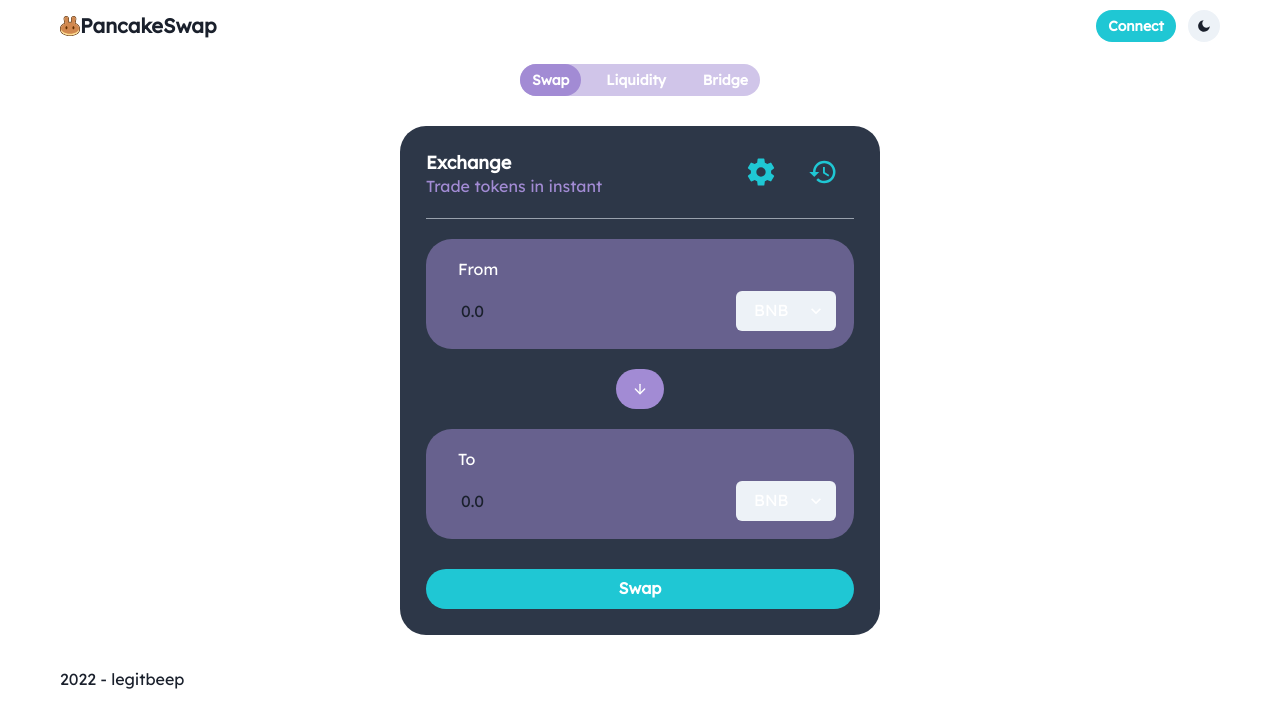
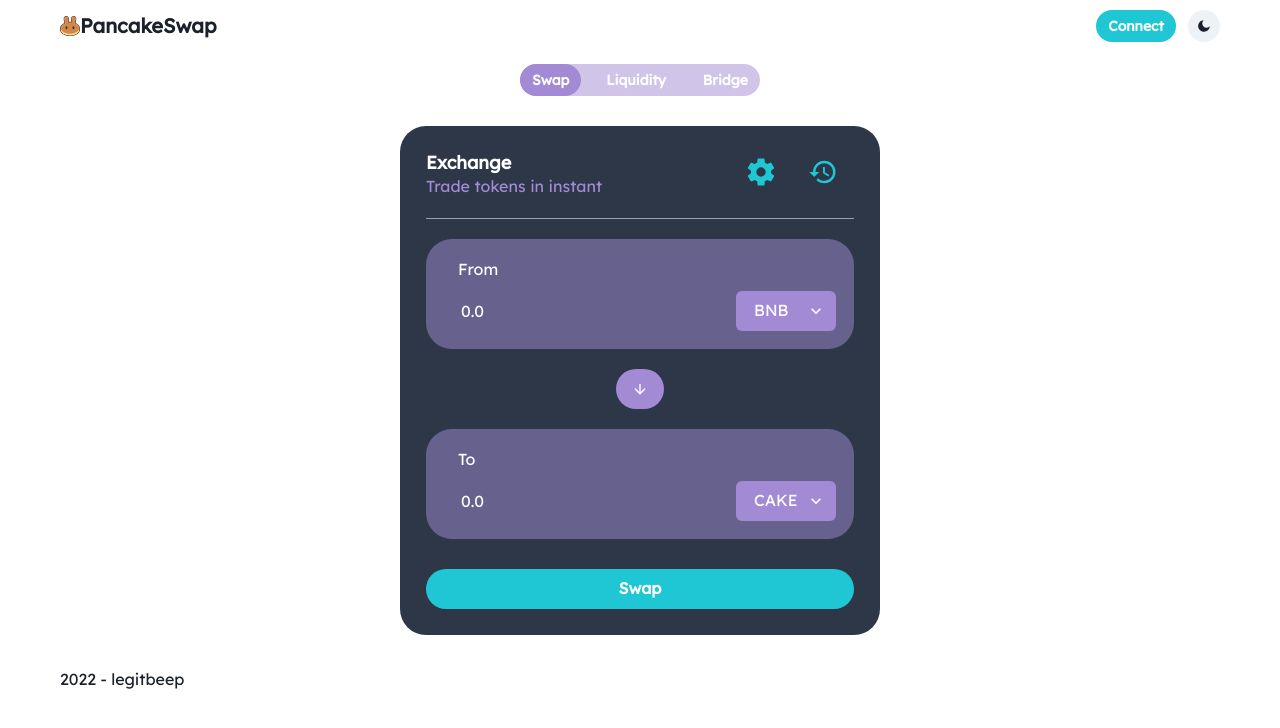
Before and after one commit to legitbeep/pancake-swap, a Next.js app: page / in a window 1280 px wide. Shown: the top 728 px of the page. Built offline with nearby package versions, Linux system fonts and the light colour scheme.

Commit message:
feat: add UI functions

```diff
--- a/src/components/exchangeBox/index.tsx
+++ b/src/components/exchangeBox/index.tsx
@@ -1,4 +1,4 @@
-import { useState } from 'react';
+import { ChangeEventHandler, useState } from 'react';
 import { Button, Box, Heading, Text, Flex, Divider, Select } from '@chakra-ui/react';
 
 import CustomInput from 'components/input';
@@ -14,6 +14,9 @@
     const [inVal, setInVal] = useState("0.0");
     const [outVal, setOutVal] = useState("0.0");
 
+    const [inCoin, setInCoin] = useState("BNB");
+    const [outCoin, setOutCoin] = useState("CAKE");
+
     const handleChange = (val:number) => {
         return (e:any) => {
             let data = e;
@@ -22,6 +25,24 @@
             : setInVal(data);
         }
     }
+
+    const handleCoin = (isOutCoin:number) => {
+        return (e:any) => {
+            isOutCoin ? setOutCoin(e.target.value) : setInCoin(e.target.value);
+        }
+    }
+
+    const handleSwitch = () => {
+        const tempVal = outVal;
+        const tempCoin = outCoin;
+
+        setOutVal(inVal);
+        setOutCoin(inCoin);
+
+        setInVal(tempVal);
+        setInCoin(tempCoin);
+    }
+
     return (
         <Box maxW={480} bgColor="gray.700" mx="auto" my="30px" borderRadius="26px" padding="26px" >
                 <Flex justifyContent="space-between" mb="14px">
@@ -39,27 +60,29 @@
                     <Text as="h2" ml="14px" color="white">From</Text>
                     <Flex justifyContent="space-between" mt="10px" >
                         <CustomInput val={inVal} onChange={handleChange(0)}/>
-                        <Select variant="filled" maxW="100px" color="white">
+                        <Select bgColor="brand.secondary" value={inCoin} onChange={handleCoin(0)} variant="filled" maxW="100px" color="white" >
                             {
-                                coins.map(coin =>
+                                coins.map(coin =>{
+                                    return outCoin !== coin.name &&
                                     <option value={coin.name} key={coin.name}>{coin.name}</option>
-                                )
+                                    })
                             }
                         </Select>
                     </Flex>
                 </Box>
                 <Flex mb="20px" justifyContent="center">
-                    <Button variant="secondary"><FiArrowDown /></Button>
+                    <Button variant="secondary" onClick={handleSwitch}><FiArrowDown /></Button>
                 </Flex>
                 <Box bgColor="brand.srShadow" borderRadius="26px" p="18px" mb="20px">
                     <Text as="h2" ml="14px" color="white">To</Text>
                     <Flex justifyContent="space-between" mt="10px" >
                         <CustomInput val={outVal} onChange={handleChange(1)}/>
-                        <Select variant="filled" maxW="100px" color="white">
+                        <Select bgColor="brand.secondary" value={outCoin} onChange={handleCoin(1)} variant="filled" maxW="100px" color="white" >
                             {
-                                coins.map(coin =>
+                                coins.map(coin =>{
+                                    return inCoin !== coin.name &&
                                     <option value={coin.name} key={coin.name}>{coin.name}</option>
-                                )
+                                })
                             }
                         </Select>
                     </Flex>
--- a/src/components/input/index.tsx
+++ b/src/components/input/index.tsx
@@ -8,7 +8,7 @@
 
 const CustomInput = ({val,onChange}:InputType) => {
     return (
-      <NumberInput value={val} onChange={onChange} border="transparent" placeholder="0.0" >
+      <NumberInput color="white" value={val} onChange={onChange} border="transparent" placeholder="0.0" >
         <NumberInputField />
       </NumberInput>
     )
```
